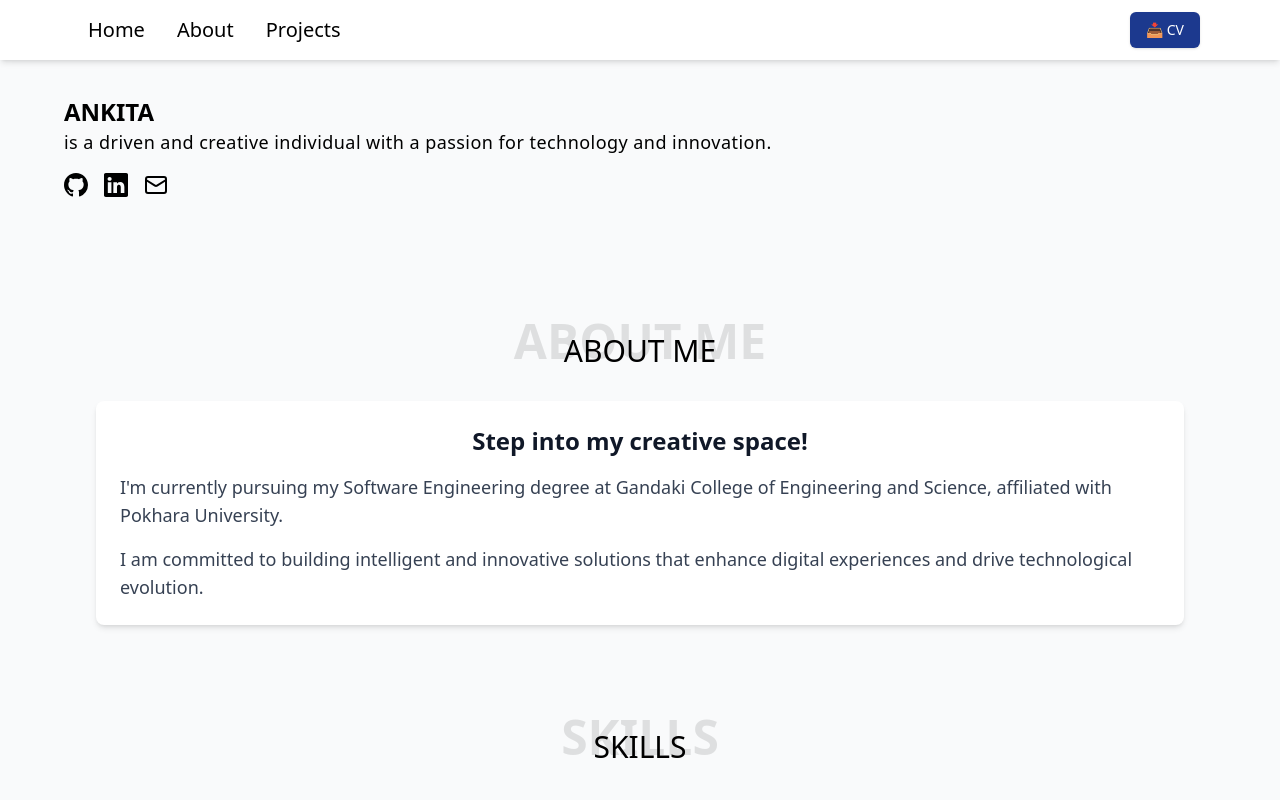
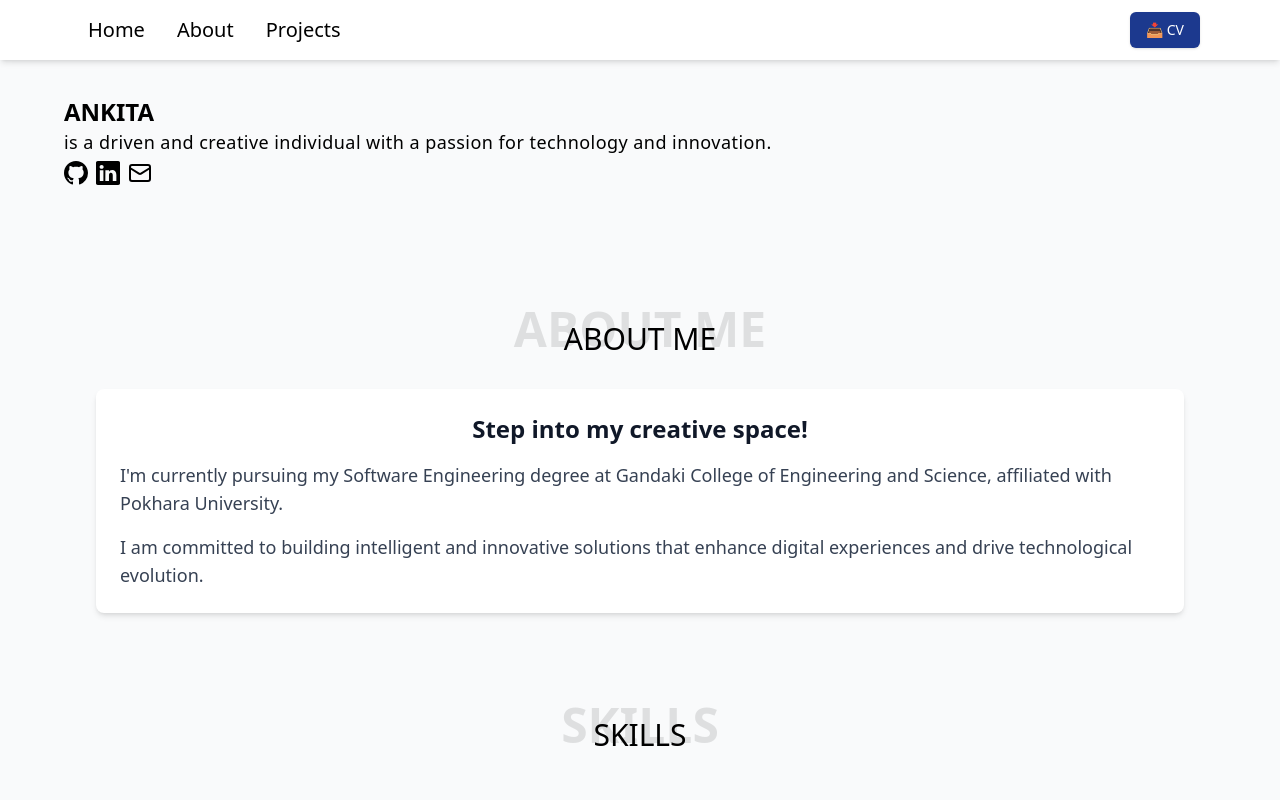
Before and after one commit to ankitagrg/ankitagrg, a React (Vite) app: page / in a window 1280 px wide. Shown: the top 800 px of the page. Built offline with nearby package versions, Linux system fonts and the light colour scheme; a web font is replaced by a local one.

Commit message:
Slightly update on Social Media icons

```diff
--- a/src/components/SocialMedia.jsx
+++ b/src/components/SocialMedia.jsx
@@ -6,18 +6,24 @@ export const GITHUB_URL = "https://github.com/ankitagrg";
 export const LINKEDIN_URL = "https://www.linkedin.com/in/ankita-gurung-97312a2a8/";
 export const MAIL = "ankitagurung43@gmail.com";
 
-
 export const SocialMedia = () => {
   return (
-    <div className="flex space-x-4 mt-4">
-      <IconContext.Provider value={{ size: "24px", className: "text-black-700 hover:text-black transition-transform transform hover:scale-125" }}>
-        <a href={GITHUB_URL} target="_blank" rel="noopener noreferrer">
+    <div className="flex justify-start items-center gap-2 mt-1">
+
+      <IconContext.Provider
+        value={{
+          size: "24px",
+          className:
+            "text-black hover:text-black-800 transition-transform duration-300 transform hover:scale-110",
+        }}
+      >
+        <a href={GITHUB_URL} target="_blank" rel="noopener noreferrer" aria-label="GitHub">
           <BsGithub />
         </a>
-        <a href={LINKEDIN_URL} target="_blank" rel="noopener noreferrer">
+        <a href={LINKEDIN_URL} target="_blank" rel="noopener noreferrer" aria-label="LinkedIn">
           <BsLinkedin />
         </a>
-        <a href={`mailto:${MAIL}`} target="_blank" rel="noopener noreferrer">
+        <a href={`mailto:${MAIL}`} target="_blank" rel="noopener noreferrer" aria-label="Email">
           <LuMail />
         </a>
       </IconContext.Provider>
```
